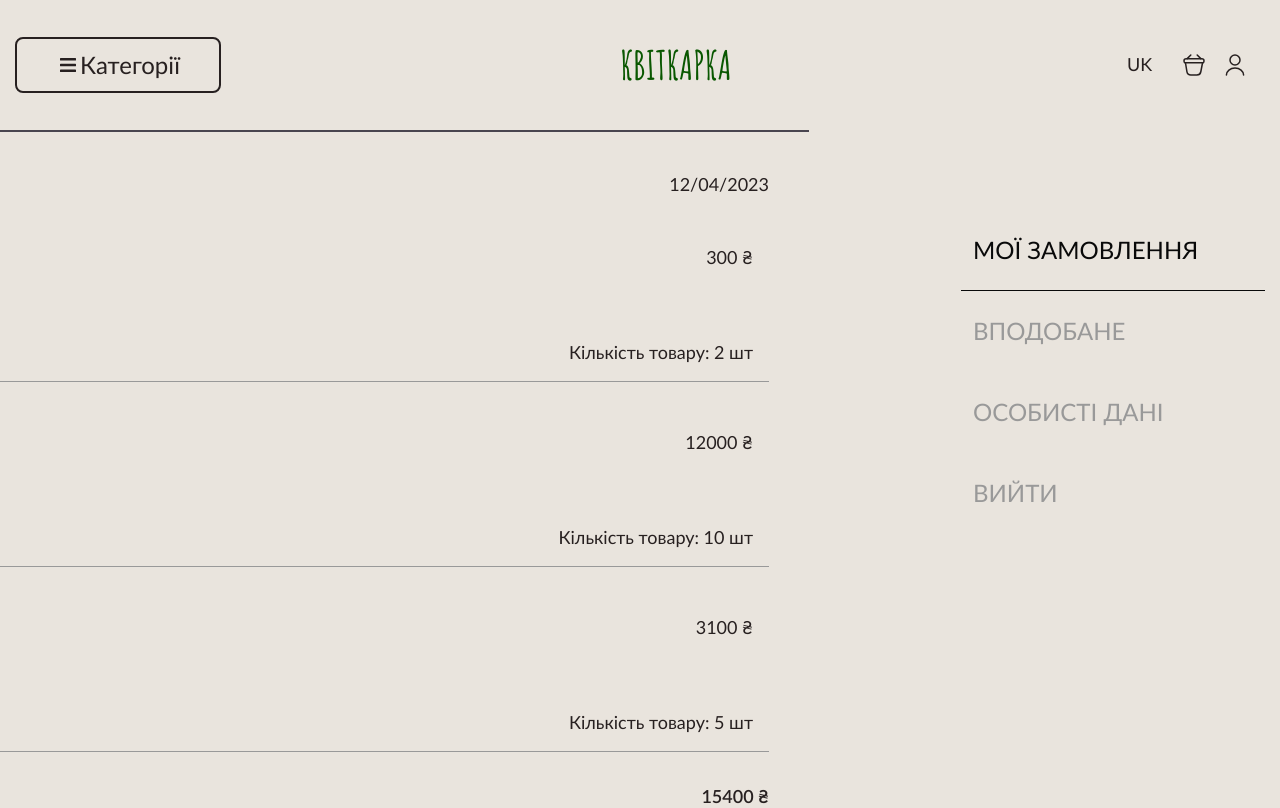
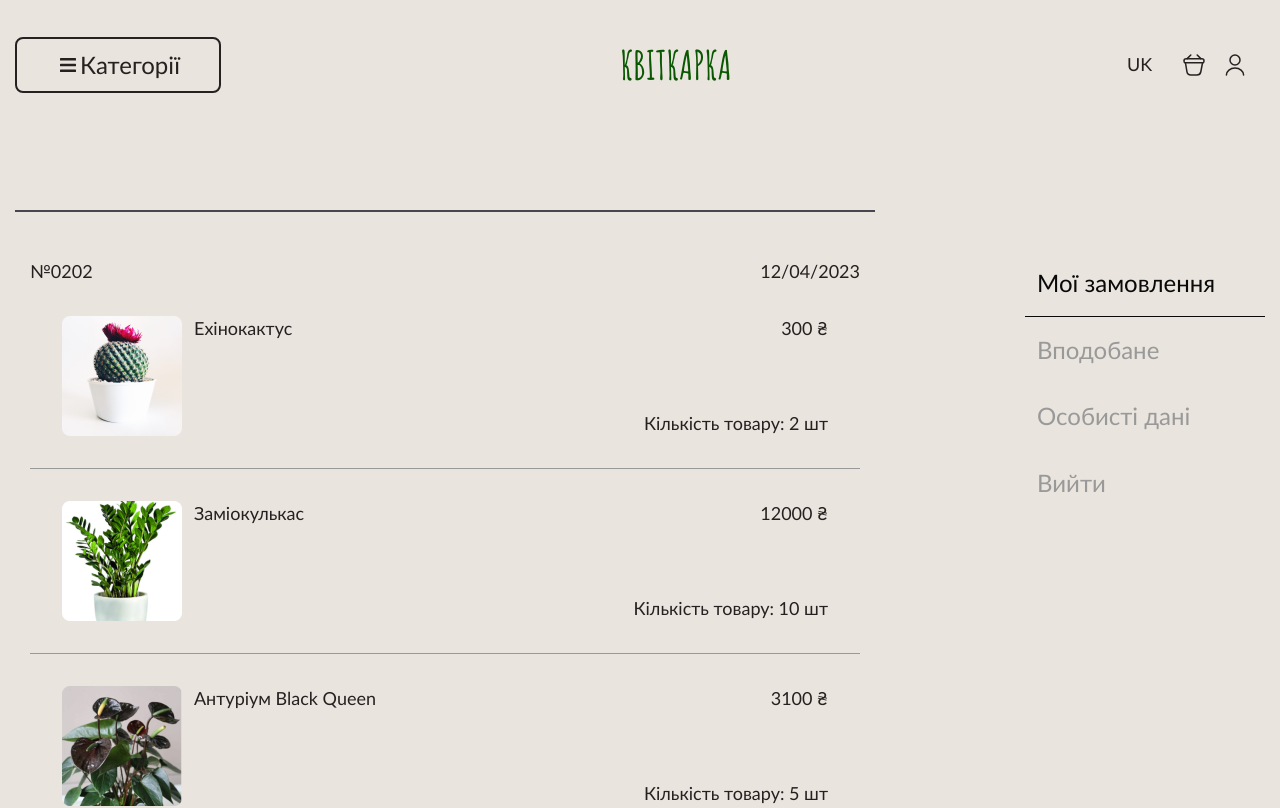
Before and after one commit to Ruslana-blip/HomePlants, a Vue app: page /account in a window 1280 px wide. Shown: the top 808 px of the page. Built offline with nearby package versions, Linux system fonts and the light colour scheme.

Commit message:
add account

```diff
--- a/src/components/TheCatalogItem.vue
+++ b/src/components/TheCatalogItem.vue
@@ -32,7 +32,7 @@
             <span class="plant__salesPrice"> {{ plant.price * 0.7 }} ₴ </span>
           </div>
           <div v-else>
-            <span>{{ plant.price }} ₴</span>
+            <span class="plant__price-original">{{ plant.price }} ₴</span>
           </div>
           <span :class="getStatusClass(plant?.status)">{{
             $i18n.locale === 'uk' ? plant.status : plant.status_en
@@ -150,7 +150,7 @@ export default {
 
   &__content {
     margin-top: 12px;
-    height: 40px;
+    min-height: 40px;
     display: flex;
     flex-direction: column;
     justify-content: space-between;
@@ -164,6 +164,7 @@ export default {
     display: flex;
     justify-content: space-between;
   }
+
   &__newPlants,
   &__sales,
   &__top {
@@ -177,6 +178,7 @@ export default {
     display: flex;
     justify-content: center;
     align-items: center;
+    align-self: end;
     @media (min-width: $sm) {
       width: 90px;
       height: 20px;
@@ -198,13 +200,17 @@ export default {
   }
 
   // .plant__originalPrice
-  &__originalPrice {
+  &__originalPrice,
+  &__price-original {
     font-size: font-rem(14);
     color: $secondary-black;
-    text-decoration: line-through;
+
     @media (min-width: $md) {
       margin-right: 16px;
     }
+  }
+  &__originalPric {
+    text-decoration: line-through;
   }
   // .plant__salesPrice
   &__salesPrice {
--- a/src/components/TheNavigation.vue
+++ b/src/components/TheNavigation.vue
@@ -69,7 +69,6 @@ export default {
 
   // .pagination__list
   &__list {
-    width: 173px;
     display: flex;
     justify-content: space-around;
     align-items: center;
--- a/src/components/ThePersonalityInfo.vue
+++ b/src/components/ThePersonalityInfo.vue
@@ -114,11 +114,16 @@ export default {
 .inputs {
   display: flex;
   flex-wrap: wrap;
-  column-gap: 72px;
-  row-gap: 46px;
-  margin-bottom: 46px;
+  column-gap: 35px;
+  row-gap: 24px;
+  margin-bottom: 30px;
+  @media (min-width: $lg) {
+    column-gap: 72px;
+    row-gap: 46px;
+    margin-bottom: 46px;
+  }
   &__field {
-    width: 384px;
+    width: 100%;
     border-radius: 4px;
     height: 56px;
     outline: 1px solid $secondary-grey;
@@ -126,6 +131,16 @@ export default {
     font-family: 'Roboto';
     color: $dark-purple-gray;
     padding: 4px 0 4px 16px;
+    @media (min-width: $sm) {
+      flex: 1 1 calc(50% - 35px);
+    }
+    @media (min-width: $md) {
+      margin: 0 auto;
+      flex: 0 1 80%;
+    }
+    @media (min-width: $lg) {
+      flex: 1 0 calc(50% - 72px);
+    }
 
     &::before {
       position: absolute;
--- a/src/components/tab/TheTabsWrapper.vue
+++ b/src/components/tab/TheTabsWrapper.vue
@@ -33,8 +33,6 @@
 </template>
 
 <script>
-import { toRefs } from 'vue'
-
 export default {
   name: 'TheTabsWrapper',
   props: {
@@ -101,12 +99,16 @@ export default {
 .tabs {
   // .tabs__header
   &__header {
+    flex-wrap: wrap;
     border-bottom: 1px solid $grey;
+    margin-top: 0;
+    @media (min-width: $md) {
+      flex-direction: column;
+    }
   }
   &__item {
-    text-transform: uppercase;
     display: inline-block;
-    color: $secondary-black;
+    color: $grey;
     border-bottom: 1px solid transparent;
     font-size: font-rem(18);
     padding: 8px 18px;
@@ -123,6 +125,7 @@ export default {
       font-size: font-rem(20);
     }
     @media (min-width: $md) {
+      width: 240px;
       font-size: font-rem(24);
       font-weight: 400;
       font-family: 'Georgia';
--- a/src/locale/uk.json
+++ b/src/locale/uk.json
@@ -265,7 +265,7 @@
   "point-2": "провулок Сонячний, 56, м. Вінниця, Україна",
   "point-3": "площа Квіткова, 22, м. Вінниця, Україна",
   "confirm": "Підтвердити",
-  "my-order": "МОЇ ЗАМОВЛЕННЯ",
+  "my-order": "Мої замовлення",
   "orders": [
     {
       "idOrder": "0202",
@@ -317,12 +317,12 @@
   ],
   "your-purchase-empty": "Ваша історія покупок порожня",
   "no-porchase": " Ви ще не зробили жодної покупки. Почніть шопінг прямо зараз і заповніть свій список улюбленими товарами!",
-  "liked": "ВПОДОБАНЕ",
+  "liked": "Вподобане",
   "no-liked-plants": "У вас ще немає вподобаних товарів",
   "no-likes-plants-p": "Ми оновимо інформацію, як тільки Ви додасте товари, що сподобалися",
-  "personal-data": "ОСОБИСТІ ДАНІ",
+  "personal-data": "Особисті дані",
   "save-changes": "зберегти зміни",
-  "go-out": "ВИЙТИ",
+  "go-out": "Вийти",
   "sure-exit": "Ви впевнені, що хочете вийти?",
   "unsaved": "Ваші незбережені зміни можуть бути втрачені, і ви не зможете переглянути історію покупок або стежити за замовленнями.",
   "stay": "ЗАЛИШИТИСЯ"
--- a/src/pages/TheAccountPage.vue
+++ b/src/pages/TheAccountPage.vue
@@ -3,16 +3,13 @@
     <div class="account__container">
       <TheTabsWrapper
         class="account__tabs"
-        :display="'flex'"
-        :direction="'column'"
         :font="'Lato'"
-        :height="81"
         :center="'center'"
-        :margin="80"
-        :width="304"
         :selectedTab="selectedTab"
         @updateTab="goToNextTab"
         :border="'none'"
+        :display="'flex'"
+        :margin="40"
       >
         <TheTab class="account__tab" :title="$t('my-order')" :selectedTitle="selectedTab === 0">
           <div class="order" v-if="orders.length">
@@ -59,7 +56,7 @@
           <div v-if="currentPlants.length">
             <TheCatalogItem :showPlants="currentPlants" class="account__liked" />
             <TheNavigation
-              :cards-per-page="9"
+              :cards-per-page="12"
               @show-page="updatePage"
               :total-plants="liked"
               class="account__navigation"
@@ -72,7 +69,7 @@
             </p>
 
             <RouterLink :to="{ name: 'TheCatalogPage' }">
-              <TheButtonOrange :width="378" :title="$t('return-catalog')" />
+              <TheButtonOrange :width="273" :title="$t('return-catalog')" />
             </RouterLink>
           </div>
         </TheTab>
@@ -162,8 +159,8 @@ export default {
       this.updatePage(1)
     },
     updatePage(page) {
-      const start = (page - 1) * 9
-      const end = start + 9
+      const start = (page - 1) * 12
+      const end = start + 12
       this.currentPlants = this.liked.slice(start, end)
     },
     handlePersonalData(userData) {
@@ -195,30 +192,65 @@ export default {
 
 <style lang="scss" scoped>
 .account {
+  margin-bottom: 80px;
+  @media (min-width: $md) {
+    margin-top: 80px;
+    margin-bottom: 140px;
+  }
+  @media (min-width: $xl) {
     margin-bottom: 280px;
-
+  }
   // .account__tabs
   &__tabs {
+    @media (min-width: $md) {
       display: flex;
       flex-direction: row-reverse;
       justify-content: space-between;
+      gap: 60px;
+    }
+    @media (min-width: $xl) {
+      gap: 150px;
+    }
   }
   // .account__tab
   &__tab {
+    @media (min-width: $md) {
       flex: 1 1 auto;
     }
+  }
   .order {
+    margin-top: 40px;
     border-top: 2px solid $dark-purple-gray;
     border-bottom: 2px solid $dark-purple-gray;
-    margin-right: 152px;
+    @media (min-width: $md) {
+      margin-top: 0;
+    }
+
     // .order__wrapp
     &__wrapp {
-      width: 1296px;
+      font-size: font-rem(16);
+      font-family: 'Lato';
+      padding: 15px 0;
+      &:nth-child(1) {
+        border-bottom: 2px solid $dark-purple-gray;
+      }
+      &:not(:last-child) {
+        margin-bottom: 40px;
+      }
+      @media (min-width: $md) {
         padding: 40px;
         font-size: font-rem(18);
-      font-family: 'Lato';
-      &:nth-child(1) {
-        border-bottom: 2px solid $dark-purple-gray;
+        &:not(:last-child) {
+          margin-bottom: 0;
+        }
+      }
+      @media (min-width: $lg) {
+        padding: 15px;
+        margin: 32px 0;
+      }
+      @media (min-width: 1920px) {
+        padding: 40px;
+        width: 1296px;
       }
     }
     // .order__header
@@ -228,19 +260,31 @@ export default {
     }
     // .order__main
     &__main {
-      margin: 32px 0;
+      border-bottom: 1px solid $grey;
+      @media (min-width: $xl) {
         padding: 16px;
-      border-bottom: 1px solid $grey;
+      }
     }
     // .order__item
     &__item {
       display: flex;
+      gap: 6px;
+      height: 120px;
+      padding: 12px;
+
+      @media (min-width: $md) {
+        height: auto;
+        padding: 16px;
         gap: 12px;
+      }
     }
     // .order__img
     &__img {
+      flex: 0 0 100px;
+      @media (min-width: $xl) {
         flex: 1 1 120px;
         height: 120px;
+      }
       & img {
         width: 100%;
         height: 100%;
@@ -251,49 +295,75 @@ export default {
       display: flex;
       flex-direction: column;
       justify-content: space-between;
+      flex: 1 1 auto;
+      & span {
+        align-self: end;
+      }
+      @media (min-width: $md) {
         flex: 1 1 calc(100% - 132px);
+      }
+    }
+    &__info {
+      display: flex;
+      flex-direction: column;
+      justify-content: space-between;
+      align-self: start;
+      & span {
+        align-self: start;
+      }
+      @media (min-width: $sm) {
+        width: 100%;
+        flex-direction: row;
         & span {
           align-self: end;
         }
       }
-    &__info {
-      display: flex;
-      justify-content: space-between;
     }
     // .order__footer
     &__footer {
       display: flex;
       justify-content: space-between;
+      margin: 20px 0;
       & span:nth-child(2) {
         font-weight: 700;
       }
     }
   }
   &__liked {
-    flex: 1 1 100%;
+    margin-top: 40px;
+    // flex: 1 1 100%;
     display: flex;
     flex-wrap: wrap;
+    gap: 24px;
+    // justify-content: center;
+    @media (min-width: $lg) {
+      margin-top: 0;
       gap: 72px;
-    justify-content: center;
+    }
   }
 
   &__navigation {
+    @media (min-width: $sm) {
       margin-top: 80px;
+    }
   }
 }
 
 .form {
-  margin-top: 80px;
-  width: 840px;
+  margin-top: 40px;
   display: flex;
-  flex-direction: column;
-  height: 100%;
   justify-content: center;
   align-items: center;
+  flex-direction: column;
+  @media (min-width: $xxl) {
+    width: 840px;
+    height: 100%;
     margin: 80px auto 0 auto;
+  }
 }
 
 .empty {
+  margin-top: 60px;
   width: 100%;
   height: 100%;
   display: flex;
@@ -301,17 +371,42 @@ export default {
   justify-content: center;
   align-items: center;
   font-family: 'Lato';
+  @media (min-width: $lg) {
+    margin-top: 0;
+  }
   // .empty__title
   &__title {
+    font-size: font-rem(20);
+    font-weight: 700;
+    text-align: center;
+
+    @media (min-width: $md) {
       font-size: font-rem(24);
-    font-weight: 700;
+    }
   }
   // .empty__desc
   &__desc {
+    margin: 14px 0 24px;
+    font-size: font-rem(16);
+    text-align: center;
+    @media (min-width: $sm) {
+      margin: 16px 0 48px 0;
       font-size: font-rem(18);
-    margin: 16px 0 48px 0;
+    }
+    @media (min-width: $lg) {
       width: 536px;
-    text-align: center;
+    }
+  }
+
+  &__btns {
+    display: flex;
+    justify-content: center;
+    align-items: center;
+    flex-wrap: wrap;
+    gap: 12px;
+    @media (min-width: $xl) {
+      gap: 48px;
+    }
   }
   &__btn {
     width: 284px;
@@ -321,8 +416,9 @@ export default {
     border-radius: 16px;
     font-size: font-rem(18);
     color: $primary-red-orange;
-    margin-right: 48px;
     font-family: 'ZenAntique';
+    text-transform: uppercase;
+    @media (min-width: $lg) {
       transition: $time;
       &:hover {
         background-color: $primary-red-orange;
@@ -333,4 +429,5 @@ export default {
       }
     }
   }
+}
 </style>
```
Lines whose indentation alone changed are shown as unchanged.
